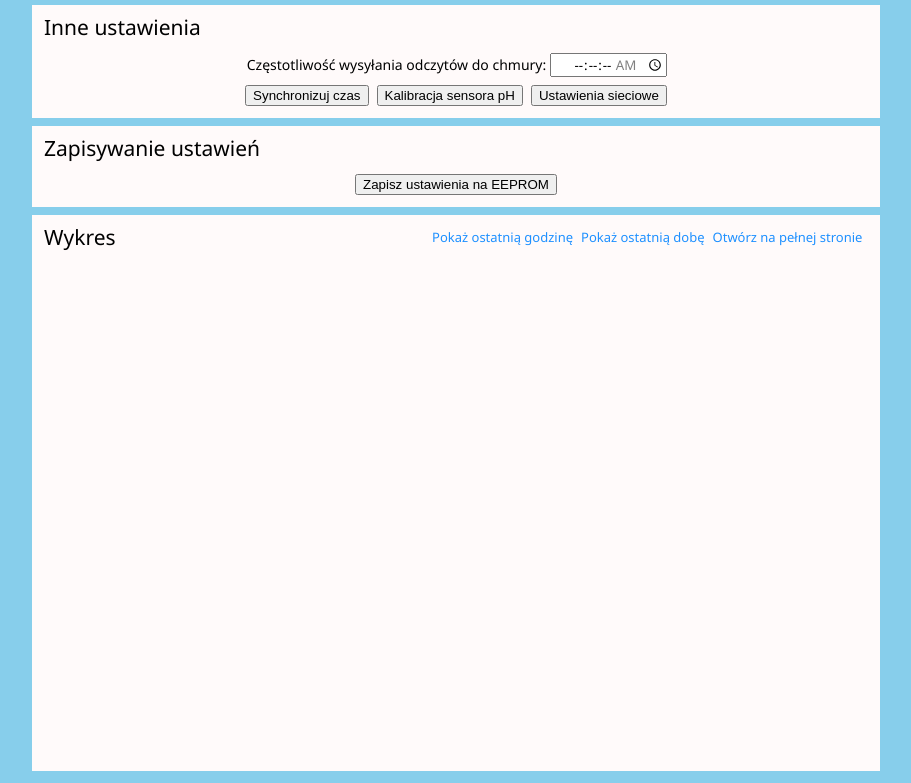
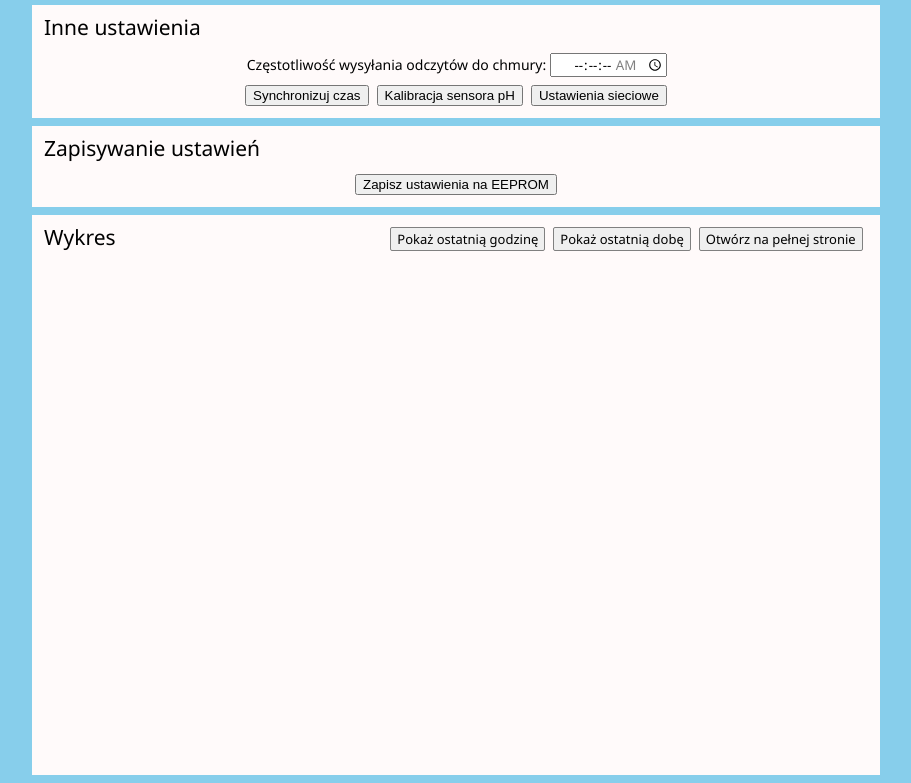
Before and after one commit to AgainPsychoX/AquariumController, a plain HTML site: page web/index.html in a window 1280 px wide. Shown: the part 729-1512 px from the top of the page, without its empty margins (184-1095 px from the left). Drawn offline with nearby package versions, Linux system fonts and the light colour scheme; no server answers.

Commit message:
Make links in charts section look like buttons
I hate it, but let it be. It's project for my dad after all.

```diff
--- a/web/style.css
+++ b/web/style.css
@@ -496,6 +496,30 @@ dialog#network-settings label.mask input {
 
 
 
+#charts a {
+	appearance: button;
+	cursor: default;
+
+	color: buttontext;
+	letter-spacing: normal;
+	word-spacing: normal;
+	line-height: normal;
+	text-transform: none;
+	text-indent: 0px;
+	text-shadow: none;
+	display: inline-block;
+	text-align: center;
+	align-items: flex-start;
+	cursor: default;
+	box-sizing: border-box;
+	background-color: buttonface;
+	padding: 2px 6px;
+	border-radius: 2px;
+	border-width: 1px;
+	border-style: groove;
+	border-color: gray;
+}
+
 svg#chart .line {
 	fill: none;
 	stroke-width: 1.5px;
```
